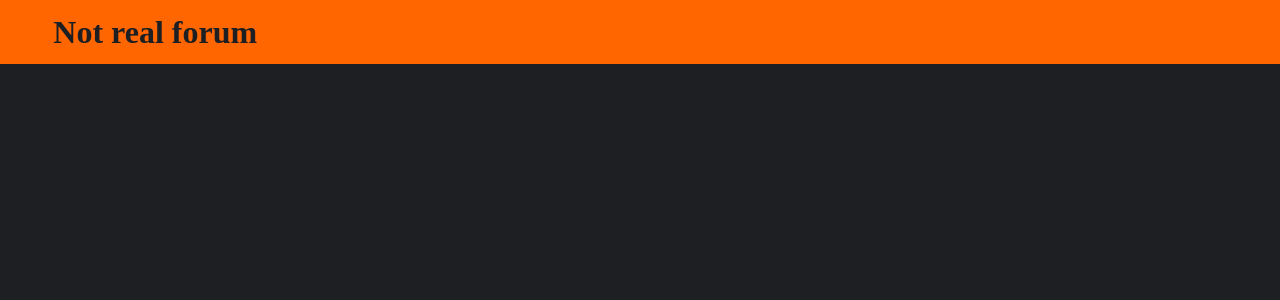
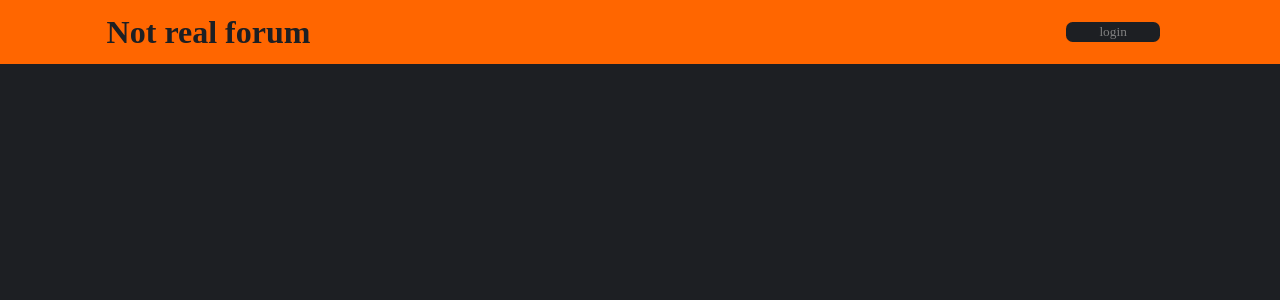
Before and after one commit to WilliamCSA04/not-real-forum, a React app in the folder client/: page / in a window 1280 px wide. Shown: the top 300 px of the page. Built offline with nearby package versions, Linux system fonts and the light colour scheme; a web font is replaced by a local one.

Commit message:
Added login button

```diff
--- a/client/src/components/Header.js
+++ b/client/src/components/Header.js
@@ -1,13 +1,19 @@
 import React, { Component } from 'react';
 import "../scss/Header.scss"
+import Button from './Button';
 class Header extends Component {
 
   render() {
     return (
       <div className="col-12 header">
       <div className="row">
-        <div className="col-11 col-1-fill vertical-align-middle">
+        <div className="col-5 col-1-offset vertical-align-middle">
             <h1 className="header-title">Not real forum</h1>
+        </div>
+        <div className="col-2 col-4-offset vertical-align-middle">
+          <div>
+            <Button value="login" classesNames="btn-dark"/>
+          </div>
         </div>
       </div>
       </div>
```
